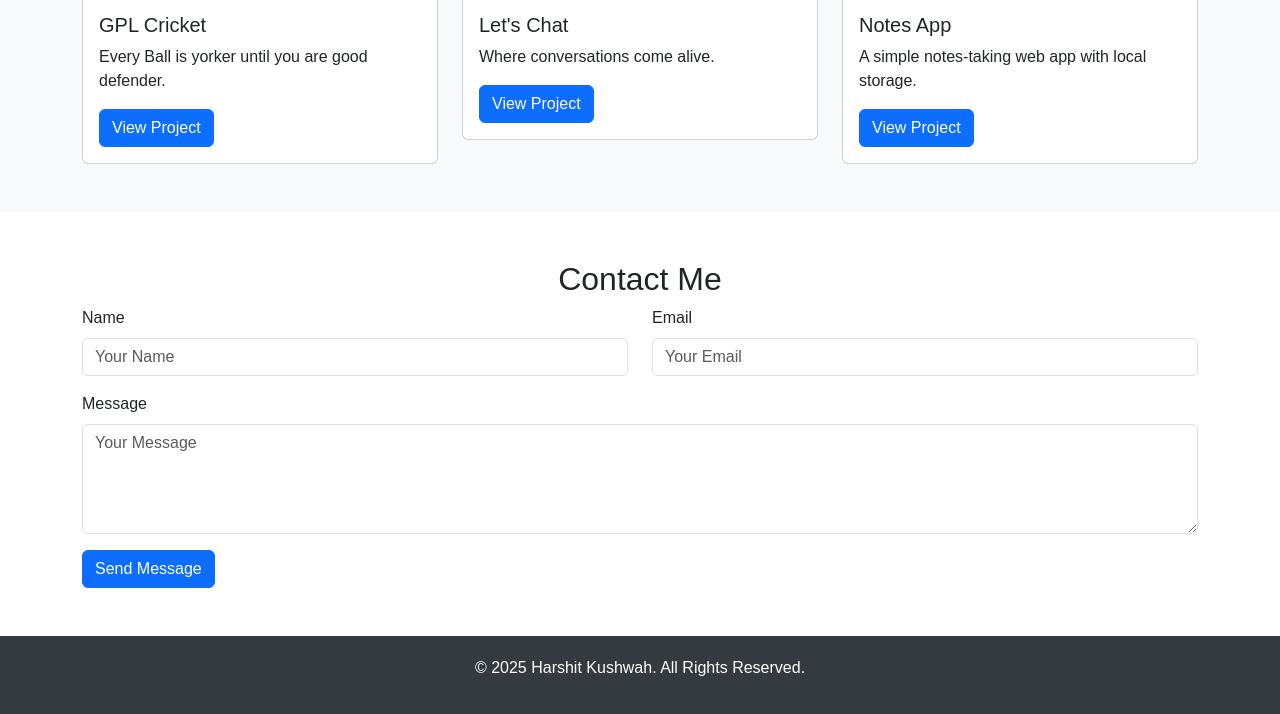
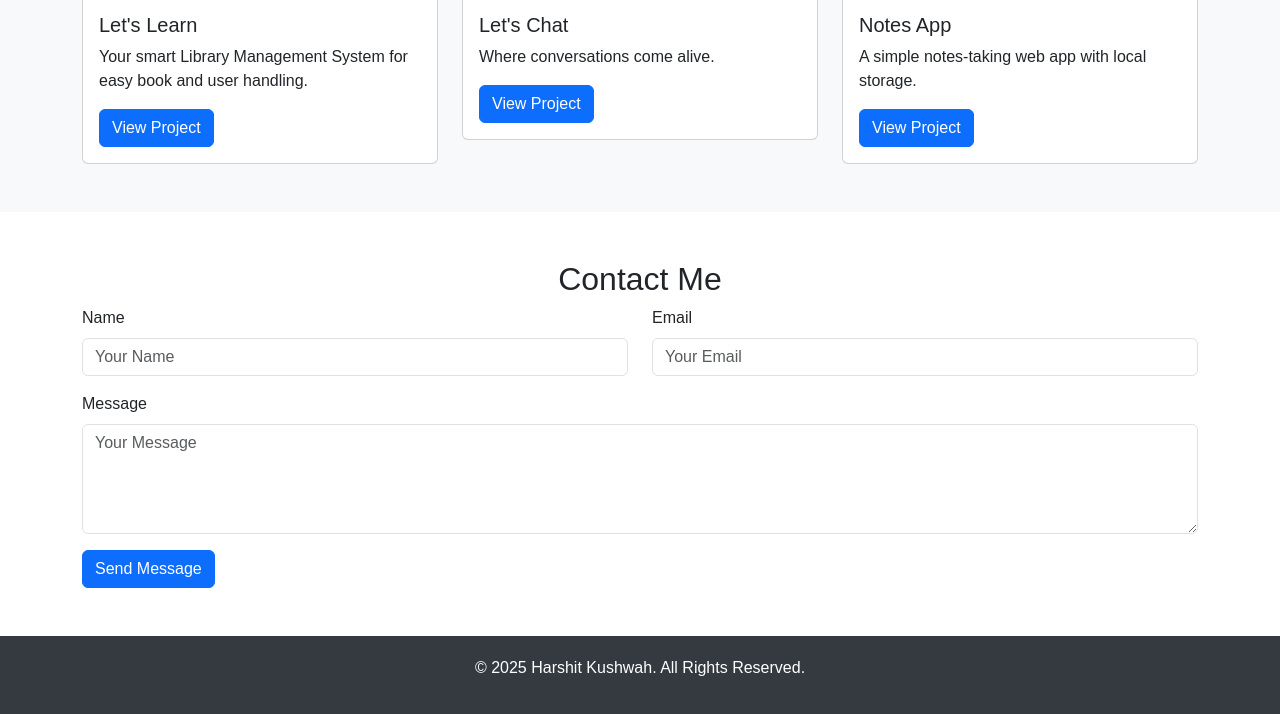
Before and after one commit to its-harshit22/portfolio, a plain HTML site: page index.html in a window 1280 px wide. Shown: the part 1115-1829 px from the top of the page. Drawn offline with nearby package versions, Linux system fonts and the light colour scheme.

Commit message:
Update index.html

```diff
--- a/index.html
+++ b/index.html
@@ -88,8 +88,8 @@
                     <div class="card">
                         <img src="Gemini_Generated_Image_slbpzfslbpzfslbp.png" class="card-img-top" alt="Project 2">
                         <div class="card-body">
-                            <h5 class="card-title">GPL Cricket</h5>
-                            <p class="card-text">Every Ball is yorker until you are good defender.</p>
+                            <h5 class="card-title">Let's Learn</h5>
+                            <p class="card-text">Your smart Library Management System for easy book and user handling.</p>
                             <a href="https://library-app-z3lk.onrender.com/" class="btn btn-primary" target="_blank">View Project</a>
                         </div>
                     </div>
```
